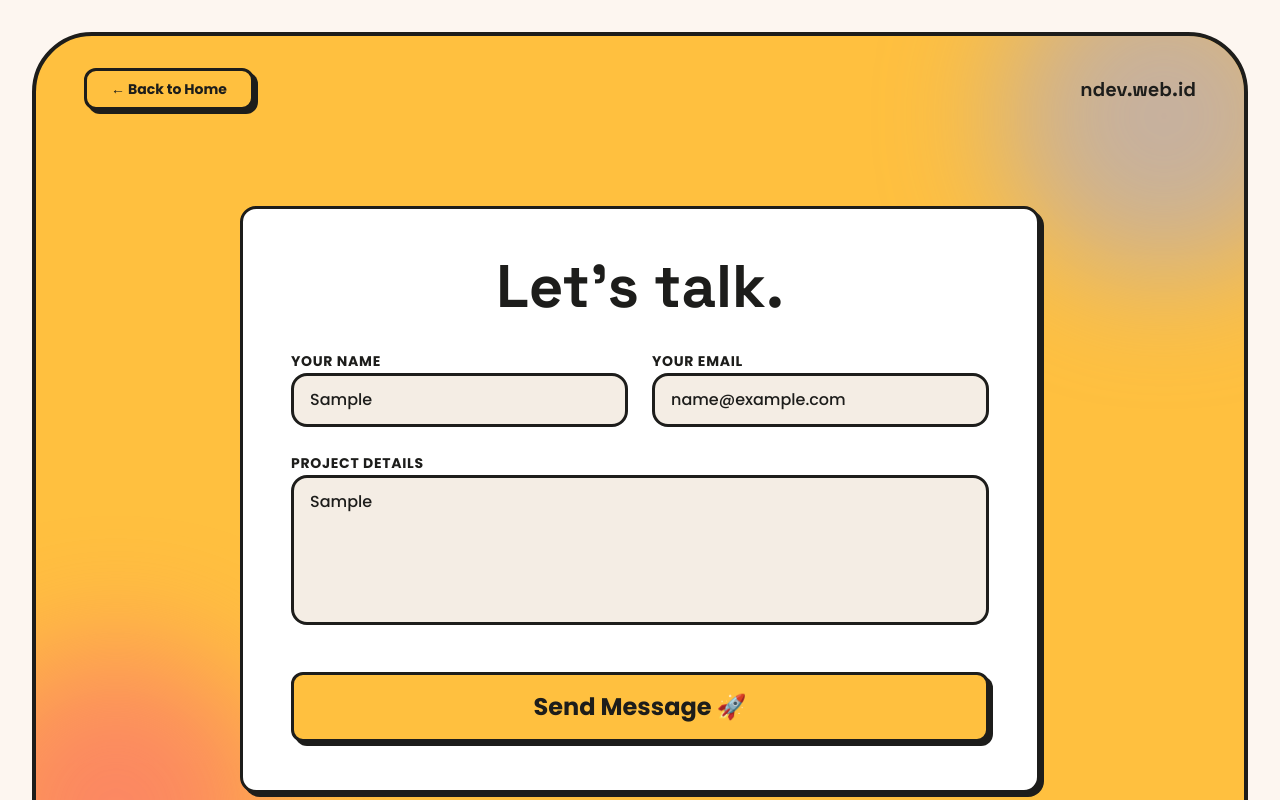
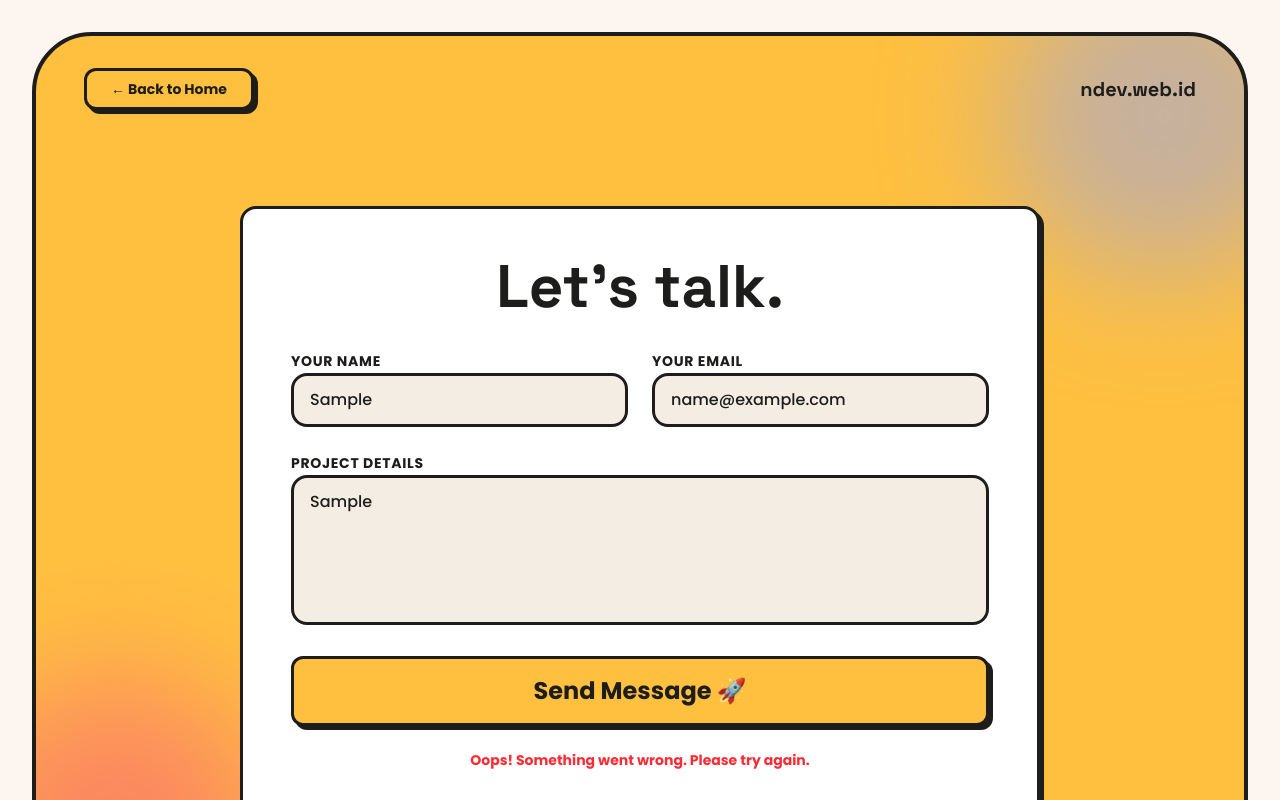
Before and after one commit to nuruljaelani/ndev, a React (Vite) app: page /contact in a window 1280 px wide. Both pictures are taken after typing "Sample", "name@example.com", "Sample" into the empty fields and a click on the button "Send Message 🚀". Shown: the top 800 px of the page. Built offline with nearby package versions, Linux system fonts and the light colour scheme.

Commit message:
feat: send email contact

```diff
--- a/src/components/Hero.tsx
+++ b/src/components/Hero.tsx
@@ -1,6 +1,12 @@
 import { motion } from "framer-motion";
+import { useNavigate } from "react-router-dom";
 
 export default function Hero() {
+  const navigate = useNavigate();
+
+  const onClickStartGrowing = () => {
+    navigate("/contact");
+  };
   return (
     <section className="relative z-10 flex flex-col lg:flex-row items-center justify-between px-6 md:px-12 lg:px-24 py-16 lg:py-24 max-w-7xl mx-auto gap-12 min-h-[70vh]">
       {/* Left Text Content */}
@@ -47,7 +53,7 @@ export default function Hero() {
           transition={{ delay: 0.4 }}
           className="pt-6"
         >
-          <button className="brutal-button text-2xl px-10 py-4 font-black tracking-wide">
+          <button className="brutal-button text-2xl px-10 py-4 font-black tracking-wide cursor-pointer" onClick={onClickStartGrowing}>
             Start growing
           </button>
         </motion.div>
--- a/src/components/ScrollToTop.tsx
+++ b/src/components/ScrollToTop.tsx
@@ -1,9 +1,16 @@
 import { useState, useEffect } from 'react';
+import { useLocation } from 'react-router-dom';
 import { motion, AnimatePresence } from 'framer-motion';
 import { ArrowUp } from 'lucide-react';
 
 export default function ScrollToTop() {
   const [isVisible, setIsVisible] = useState(false);
+
+  const { pathname } = useLocation();
+
+  useEffect(() => {
+    window.scrollTo(0, 0);
+  }, [pathname]);
 
   useEffect(() => {
     const toggleVisibility = () => {
--- a/src/pages/Contact.tsx
+++ b/src/pages/Contact.tsx
@@ -1,7 +1,49 @@
-import { motion } from "framer-motion";
+import { useState } from "react";
+import { motion, AnimatePresence } from "framer-motion";
 import { Link } from "react-router-dom";
 
 export default function Contact() {
+  const [formData, setFormData] = useState({
+    name: "",
+    email: "",
+    message: "",
+  });
+  const [status, setStatus] = useState<"idle" | "loading" | "success" | "error">("idle");
+
+  const handleChange = (e: React.ChangeEvent<HTMLInputElement | HTMLTextAreaElement>) => {
+    const { id, value } = e.target;
+    setFormData((prev) => ({ ...prev, [id]: value }));
+  };
+
+  const handleSubmit = async (e: React.FormEvent) => {
+    e.preventDefault();
+    setStatus("loading");
+
+    try {
+      const response = await fetch("https://formspree.io/f/mlgzeakl", {
+        method: "POST",
+        headers: {
+          "Content-Type": "application/json",
+        },
+        body: JSON.stringify({
+          name: formData.name,
+          email: formData.email,
+          message: formData.message,
+          _subject: `New Message from ${formData.name}`,
+        }),
+      });
+
+      if (response.ok) {
+        setStatus("success");
+        setFormData({ name: "", email: "", message: "" });
+      } else {
+        setStatus("error");
+      }
+    } catch (error) {
+      setStatus("error");
+    }
+  };
+
   return (
     <div className="min-h-screen bg-[#FDF6F0] relative overflow-hidden font-body text-text-main selection:bg-accent-yellow selection:text-black p-4 md:p-8">
       {/* Container Layout matching the main app */}
@@ -27,7 +69,25 @@ export default function Contact() {
               Let's talk.
             </h1>
 
-            <form className="space-y-6">
+            <AnimatePresence mode="wait">
+              {status === "success" ? (
+                <motion.div
+                  initial={{ opacity: 0, y: 20 }}
+                  animate={{ opacity: 1, y: 0 }}
+                  exit={{ opacity: 0, y: -20 }}
+                  className="bg-[#0BB195] brutal-border p-8 rounded-2xl text-white text-center"
+                >
+                  <h2 className="font-heading text-2xl font-bold mb-2">Message Sent!</h2>
+                  <p>Thanks for reaching out. I'll get back to you soon.</p>
+                  <button
+                    onClick={() => setStatus("idle")}
+                    className="mt-6 bg-white text-[#1D1D1B] brutal-button px-6 py-2 text-sm"
+                  >
+                    Send Another
+                  </button>
+                </motion.div>
+              ) : (
+                <form className="space-y-6" onSubmit={handleSubmit}>
                   <div className="grid grid-cols-1 md:grid-cols-2 gap-6">
                     <div className="space-y-2">
                       <label
@@ -39,6 +99,9 @@ export default function Contact() {
                       <input
                         type="text"
                         id="name"
+                        required
+                        value={formData.name}
+                        onChange={handleChange}
                         className="w-full bg-[#F4EDE4] brutal-border px-4 py-3 placeholder:text-gray-400 focus:outline-none focus:bg-white focus:shadow-[4px_4px_0px_#1D1D1B] transition-all"
                         placeholder="John Doe"
                       />
@@ -53,6 +116,9 @@ export default function Contact() {
                       <input
                         type="email"
                         id="email"
+                        required
+                        value={formData.email}
+                        onChange={handleChange}
                         className="w-full bg-[#F4EDE4] brutal-border px-4 py-3 placeholder:text-gray-400 focus:outline-none focus:bg-white focus:shadow-[4px_4px_0px_#1D1D1B] transition-all"
                         placeholder="john@example.com"
                       />
@@ -69,18 +135,38 @@ export default function Contact() {
                     <textarea
                       id="message"
                       rows={5}
+                      required
+                      value={formData.message}
+                      onChange={handleChange}
                       className="w-full bg-[#F4EDE4] brutal-border px-4 py-3 placeholder:text-gray-400 focus:outline-none focus:bg-white focus:shadow-[4px_4px_0px_#1D1D1B] transition-all resize-none"
                       placeholder="Tell me about your amazing project..."
                     ></textarea>
                   </div>
 
                   <button
-                type="button"
-                className="w-full bg-[#0BB195] brutal-button py-4 text-xl font-black md:text-2xl mt-4"
+                    type="submit"
+                    disabled={status === "loading"}
+                    className={`w-full ${
+                      status === "loading" ? "bg-gray-400" : "bg-[#0BB195]"
+                    } brutal-button py-4 text-xl font-black md:text-2xl mt-4 flex items-center justify-center gap-3`}
                   >
-                Send Message 🚀
+                    {status === "loading" ? (
+                      <>
+                        <div className="w-6 h-6 border-4 border-white border-t-transparent rounded-full animate-spin"></div>
+                        Sending...
+                      </>
+                    ) : (
+                      "Send Message 🚀"
+                    )}
                   </button>
+                  {status === "error" && (
+                    <p className="text-red-500 text-sm font-bold text-center">
+                      Oops! Something went wrong. Please try again.
+                    </p>
+                  )}
                 </form>
+              )}
+            </AnimatePresence>
           </motion.div>
         </main>
 
```
Lines whose indentation alone changed are shown as unchanged.
